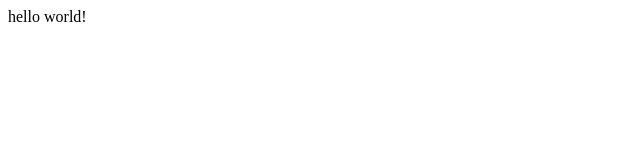
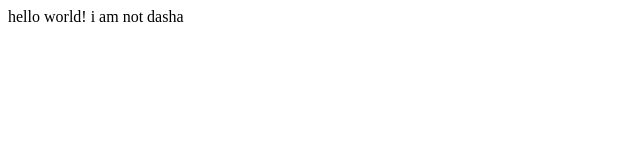
Before and after one commit to SevostyanovaDD/trial2, a plain HTML site: page index.html in a window 1280 px wide. Shown: the whole page, without its empty margins (0-640 px from the left). Drawn offline with Linux system fonts and the light colour scheme.

Commit message:
add name

```diff
--- a/index.html
+++ b/index.html
@@ -8,5 +8,6 @@
 </head>
 <body>
     hello world!
+    i am not dasha
 </body>
 </html>
```
